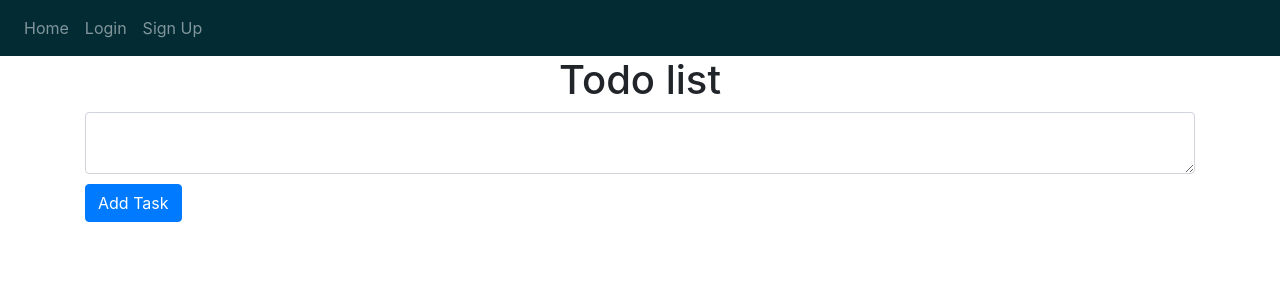
After one commit to quanggdungg0609/TodoList, a Flask app: page /todolist in a window 1280 px wide. The commit adds this page. Shown: the top 300 px of the page. Run offline with Flask 2, Linux system fonts and the light colour scheme; parts of the project's set-up code (start-up, migrations or seed data) failed here and were passed over; some libraries are stand-ins or nearby versions.

Commit message:
update add, delete task on the app

```diff
--- a/todolist/__init__.py
+++ b/todolist/__init__.py
@@ -4,6 +4,7 @@ import os
 from dotenv import load_dotenv
 from flask_sqlalchemy import SQLAlchemy
 from flask_login import LoginManager, login_manager
+from datetime import timedelta
 
 db=SQLAlchemy()
 load_dotenv()
@@ -36,7 +37,7 @@ def create_app():
     login_manager = LoginManager()
     login_manager.login_view = "user.login"
     login_manager.init_app(app)
-
+    app.permanent_session_lifetime=timedelta(minutes=1)
 
 
     @login_manager.user_loader
--- a/todolist/models.py
+++ b/todolist/models.py
@@ -8,6 +8,7 @@ class Notes(db.Model):
     task = db.Column(db.String(1000000))
     date = db.Column(db.DateTime(timezone=True),default=func.now())
     user_id = db.Column(db.Integer, db.ForeignKey("users.id"))
+
 
 class Users(db.Model, UserMixin):
     id = db.Column(db.Integer,primary_key=True)
--- /dev/null
+++ b/todolist/static/js/index.js
@@ -0,0 +1,9 @@
+const deleteNote = (noteId) => {
+    console.log(noteId)
+    fetch("/delete-note", {
+        method: "POST",
+        body: JSON.stringify({note_id: noteId}),
+    }).then( (response) => {
+    window.location.href = "/todolist";
+    })
+}
--- a/todolist/static/js/script.js
+++ /dev/null
@@ -1,6 +0,0 @@
-$("#login-button").click(function(event){
-    event.preventDefault();
-
-$('form').fadeOut(500);
-$('.wrapper').addClass('form-success');
-});
--- a/todolist/templates/base.html
+++ b/todolist/templates/base.html
@@ -70,6 +70,6 @@
     <script src="https://maxcdn.bootstrapcdn.com/bootstrap/4.0.0/js/bootstrap.min.js"
         integrity="sha384-JZR6Spejh4U02d8jOt6vLEHfe/JQGiRRSQQxSfFWpi1MquVdAyjUar5+76PVCmYl"
         crossorigin="anonymous"></script>
-    <script type="text/javascript" src="{{ url_for('static', filename='index.js') }}"></script>
+    <script type="text/javascript" src="{{ url_for('static', filename='js/index.js') }}"></script>
 </body>
 </html>
--- a/todolist/templates/index.html
+++ b/todolist/templates/index.html
@@ -2,4 +2,6 @@
 
 {%block title%} Homepage {%endblock%}
 
-{%block content%} This is homepage {%endblock%}
+{%block content%}
+This is homepage
+{%endblock%}
--- a/todolist/templates/notes.html
+++ /dev/null
@@ -1,5 +0,0 @@
-{% extends 'base.html' %}
-
-{%block title%} Homepage {%endblock%}
-
-{%block content%} This is homepage {%endblock%}
--- /dev/null
+++ b/todolist/templates/todo.html
@@ -0,0 +1,23 @@
+{% extends 'base.html' %}
+
+{%block title%} Todo List{%endblock%}
+
+{%block content%}
+<h1 align="center">Todo list</h1>
+<ul class="list-group list-group-flush" id="tasks">
+    {% for task in user.notes%}
+        <li class ="list-group-item">
+            {{task.task}}
+            <button type="button" class="close" onClick="deleteNote({{task.id}})"><span aria-hidden="true">&times</span></button>
+        </li>
+    {%endfor%}
+</ul>
+<form method="POST">
+    <textarea name="note" id ="note" class="form-control"></textarea>
+    <div>
+        <button type="submit" class="btn btn-primary" style="margin-top:10px">
+            Add Task
+        </button>
+    </div>
+</form>
+{%endblock%}
--- a/todolist/user.py
+++ b/todolist/user.py
@@ -21,7 +21,7 @@ def login():
                 login_user(user, remember=True)
                 session.permanent=True
                 flash("Logged in success!",category="succces")
-                return redirect(url_for("views.home"))
+                return redirect(url_for("views.todolist"))
             else:
                 flash("Wrong password, please check again",category="error")
         else:
--- a/todolist/views.py
+++ b/todolist/views.py
@@ -1,9 +1,36 @@
-from flask import Blueprint, render_template
+from flask import Blueprint, render_template, flash, request, jsonify
 from flask_login import login_required, current_user
 from sqlalchemy.sql.functions import user
+from .models import Notes
+from . import db
+import json
 views = Blueprint("views",__name__)
 
 @views.route("/")
 @views.route("/home")
 def home():
     return render_template("index.html",user=current_user)
+
+@views.route("/todolist", methods=["POST","GET"])
+def todolist():
+    if request.method=="POST":
+        task= request.form.get("note")
+        if len(task)<1:
+            flash("Your task is too short", category="error")
+        else:
+            new_task=Notes(task=task, user_id=current_user.id)
+            db.session.add(new_task)
+            db.session.commit()
+            flash("Your task added", category="success")
+    return render_template("todo.html", user=current_user)
+@views.route("/delete-note", methods=["POST","GET"])
+def delete_task():
+    task= json.loads(request.data)
+    note_id=task["note_id"]
+    result=Notes.query.get(note_id)
+    if result:
+        if result.user_id== current_user.id:
+            db.session.delete(result)
+            db.session.commit()
+            flash("Deleted success",category="success")
+            return jsonify({"code":200})
```
Also changed, not shown: todolist/todolist.db.
